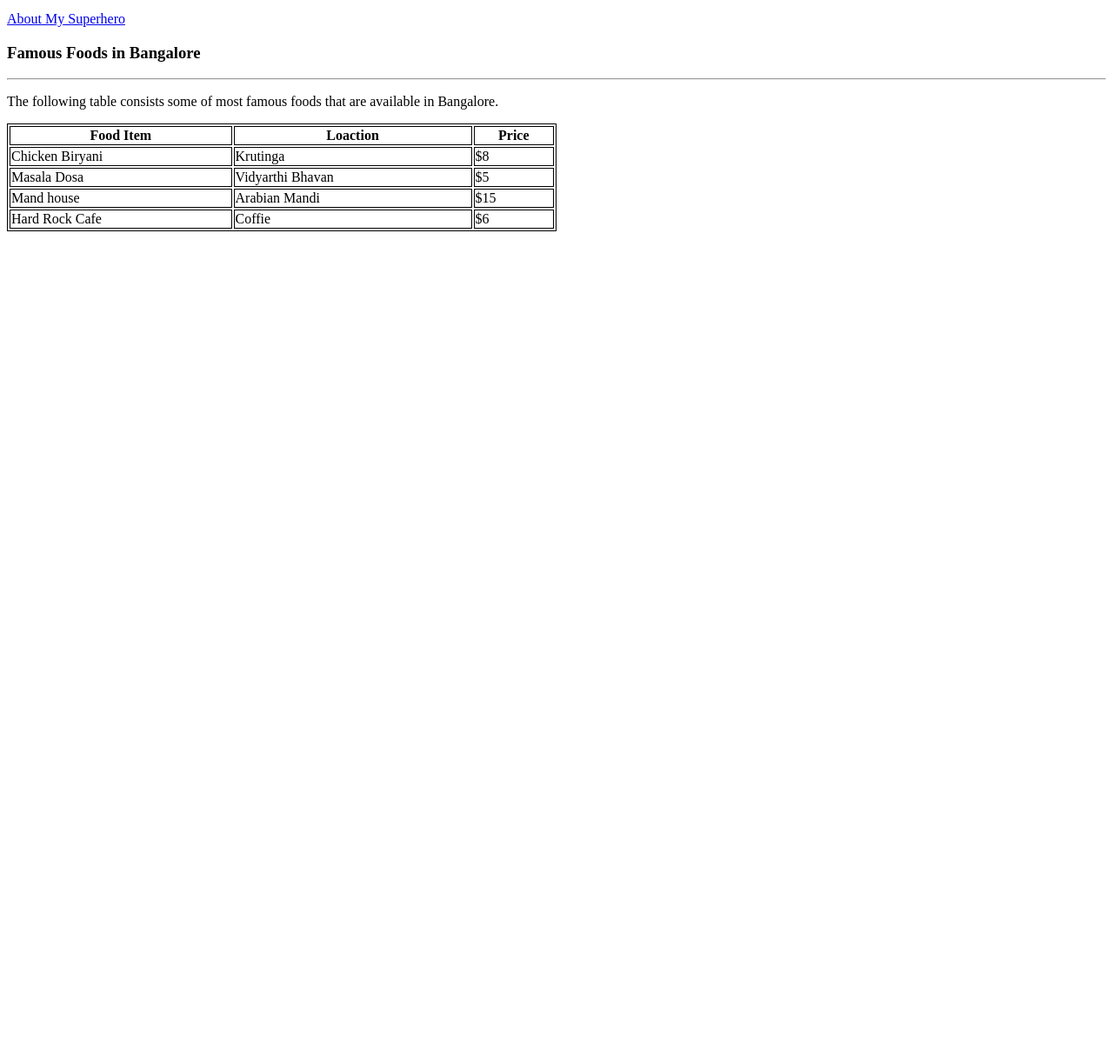
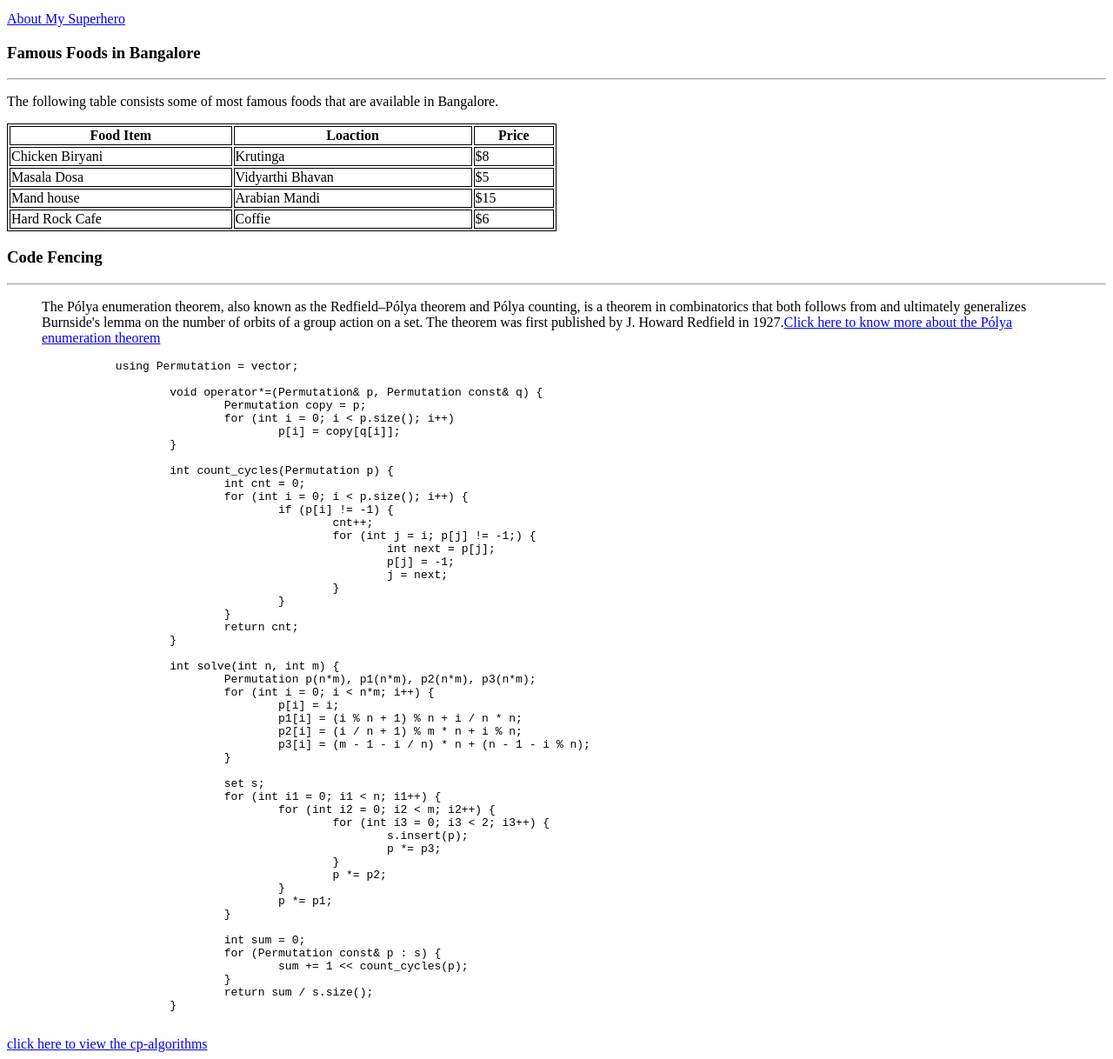
Before and after one commit to 44-563-WebApps-F21/webapps-f21-assignment-3-nagabandinikhil, a plain HTML site: page index.html in a window 1280 px wide. Shown: the part 539-1757 px from the top of the page at 87% size. Before the commit the page ends 813 px from the top, so only its background shows below. Drawn offline with Linux system fonts and the light colour scheme.

Commit message:
Final Changes made to index.html

```diff
--- a/index.html
+++ b/index.html
@@ -116,6 +116,64 @@
 			<td>$6</td>
 		</tr>
 	</table>
+	<h3>Code Fencing</h3>
+	<hr>
+	<blockquote>
+		The Pólya enumeration theorem, also known as the Redfield–Pólya theorem and Pólya counting, is a theorem in combinatorics that both follows from and ultimately generalizes Burnside's lemma on the number of orbits of a group action on a set. The theorem was first published by J. Howard Redfield in 1927.<a href="https://en.wikipedia.org/wiki/P%C3%B3lya_enumeration_theorem">Click here to know more about the Pólya enumeration theorem</a>
+	</blockquote>
+	<pre>
+		using Permutation = vector<int>;
+
+			void operator*=(Permutation& p, Permutation const& q) {
+				Permutation copy = p;
+				for (int i = 0; i < p.size(); i++)
+					p[i] = copy[q[i]];
+			}
+
+			int count_cycles(Permutation p) {
+				int cnt = 0;
+				for (int i = 0; i < p.size(); i++) {
+					if (p[i] != -1) {
+						cnt++;
+						for (int j = i; p[j] != -1;) {
+							int next = p[j];
+							p[j] = -1;
+							j = next;
+						}
+					}
+				}
+				return cnt;
+			}
+
+			int solve(int n, int m) {
+				Permutation p(n*m), p1(n*m), p2(n*m), p3(n*m);
+				for (int i = 0; i < n*m; i++) {
+					p[i] = i;
+					p1[i] = (i % n + 1) % n + i / n * n;
+					p2[i] = (i / n + 1) % m * n + i % n;
+					p3[i] = (m - 1 - i / n) * n + (n - 1 - i % n);
+				}
+
+				set<Permutation> s;
+				for (int i1 = 0; i1 < n; i1++) {
+					for (int i2 = 0; i2 < m; i2++) {
+						for (int i3 = 0; i3 < 2; i3++) {
+							s.insert(p);
+							p *= p3;
+						}
+						p *= p2;
+					}
+					p *= p1;
+				}
+
+				int sum = 0;
+				for (Permutation const& p : s) {
+					sum += 1 << count_cycles(p);
+				}
+				return sum / s.size();
+			}
+	</pre>
+	<a href="https://cp-algorithms.com/combinatorics/burnside.html">click here to view the cp-algorithms</a>
 </body>
 
 </html>
```
